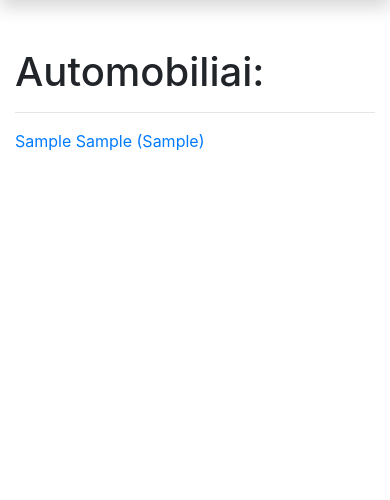
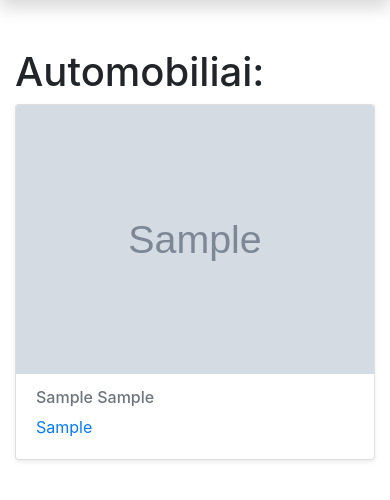
Before and after one commit to TomasNorv/autoservisas_2023_01_naujas, a Django app: page /autoservice/automobiliai/ in a window 390 px wide. Shown: the part 90-590 px from the top of the page. Run offline with Django 4.2, Linux system fonts and the light colour scheme; tables that the repository leaves empty hold one stand-in row (values such as "Sample post"); grey boxes marked "Sample" are stand-in pictures; some libraries are stand-ins or nearby versions.

Commit message:
6: +Padaryti, kad prie automobilio įrašo galima būtų pridėti nuotrauką ir ji būtų atvaizduojama automobilių puslapyje

```diff
--- a/mysite/autoservice/models.py
+++ b/mysite/autoservice/models.py
@@ -19,6 +19,7 @@ class Automobilis(models.Model):
     vin_kodas = models.CharField(verbose_name="VIN kodas", max_length=100)
     klientas = models.CharField(verbose_name="Klientas", max_length=100)
     automobilio_modelis = models.ForeignKey(to=AutomobilioModelis, on_delete=models.SET_NULL, null=True)
+    photo = models.ImageField('Nuotrauka', upload_to='automobiliai', null=True)
 
     def __str__(self):
         return f"{self.automobilio_modelis} ({self.valstybinis_nr})"
--- a/mysite/autoservice/templates/automobiliai.html
+++ b/mysite/autoservice/templates/automobiliai.html
@@ -3,10 +3,29 @@
 
 {% block content %}
 <h1>Automobiliai:</h1>
-{% for automobilis in automobiliai %}
-<hr>
-<p><a href="{% url 'automobilis' automobilis.id %}">{{ automobilis }}</a></p>
-{% endfor %}
+ {% load static %}
+    {% if automobiliai %}
+    <div class="row">
+      {% for automobilis in automobiliai %}
+        <div class="col-md-4 d-flex align-items-stretch">
+          <div class="card mb-4 shadow-sm">
+            {% if automobilis.photo %}
+              <img src="{{ automobilis.photo.url }}" class="card-img-top" alt="...">
+            {% else %}
+              <img src="{% static 'img/no-image.png' %}" class="card-img-top">
+            {% endif %}
+            <div class="card-body">
+              <h6 class="card-subtitle mb-2 text-muted">{{ automobilis.automobilio_modelis }}</h6>
+              <p class="card-text"><a href="{{ automobilis.id }}">{{ automobilis.vin_kodas }}</a></p>
+            </div>
+          </div>
+        </div>
+      {% endfor %}
+    </div>
+    {% else %}
+      <p>Automobilių nėra.</p>
+    {% endif %}
+</div>
 <div class="container puslapiai">
     <nav aria-label="...">
         {% if automobiliai.has_other_pages %}
--- a/mysite/mysite/settings.py
+++ b/mysite/mysite/settings.py
@@ -126,3 +126,9 @@ STATIC_URL = 'static/'
 # https://docs.djangoproject.com/en/4.1/ref/settings/#default-auto-field
 
 DEFAULT_AUTO_FIELD = 'django.db.models.BigAutoField'
+
+# media folder settings
+MEDIA_ROOT = os.path.join(BASE_DIR, 'autoservice/media')
+
+MEDIA_URL = '/media/'
+# print(MEDIA_ROOT) - nevenkite padebuginti, bus lengviau nepasiklysti django filesystem džiunglėse
--- a/mysite/mysite/urls.py
+++ b/mysite/mysite/urls.py
@@ -24,4 +24,5 @@ urlpatterns = [
     path('admin/', admin.site.urls),
     path("autoservice/", include('autoservice.urls')),
     path('', RedirectView.as_view(url='autoservice/', permanent=True)),
-] + static(settings.STATIC_URL, document_root=settings.STATIC_ROOT)
+] + (static(settings.STATIC_URL, document_root=settings.STATIC_ROOT) +
+    static(settings.MEDIA_URL, document_root=settings.MEDIA_ROOT))
```
Also changed, not shown: mysite/autoservice/templates/automobilis.html (+12 -0 lines), mysite/autoservice/static/img/no-image.png (added).
